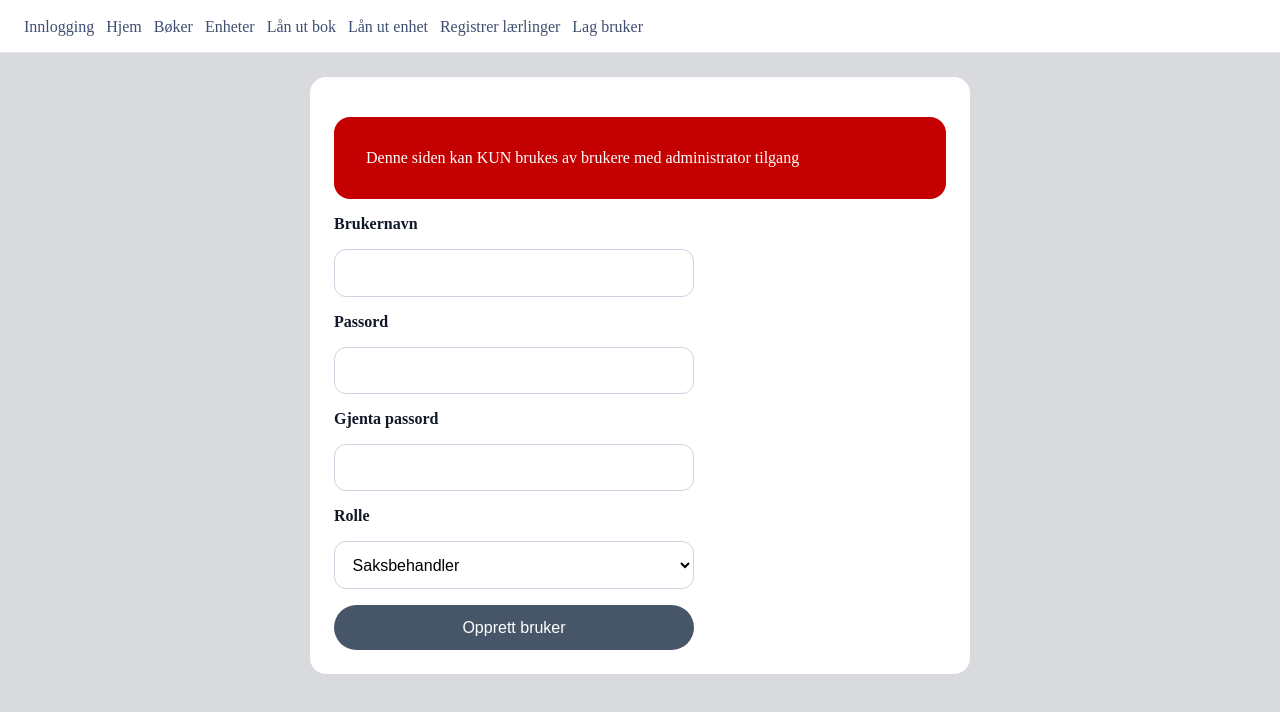
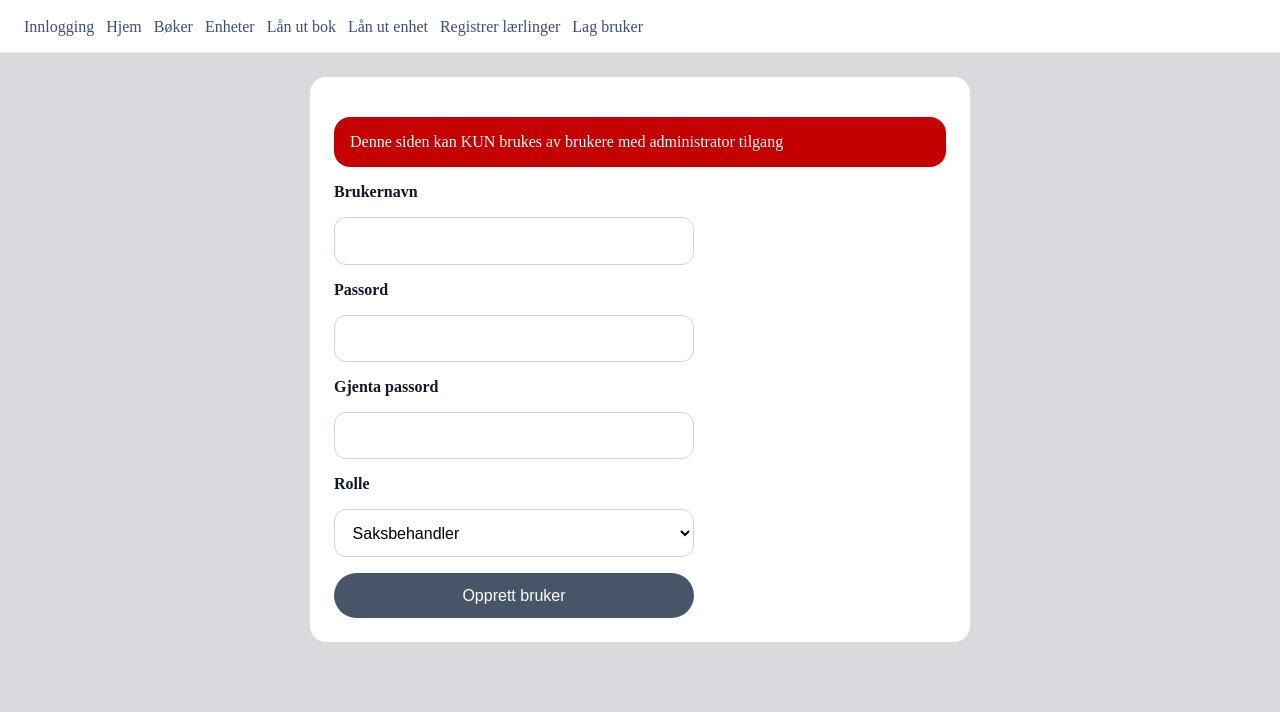
Before and after one commit to RealSigmaInYou/Bibliotek-fagpr-ve-Jakob, a website built with Vite: page frontend/pages/create_user.html in a window 1280 px wide. Shown: the part 56-768 px from the top of the page. Built offline with nearby package versions, Linux system fonts and the light colour scheme.

Commit message:
feat: making highlight slightly smaller

```diff
--- a/frontend/styles.css
+++ b/frontend/styles.css
@@ -67,6 +67,7 @@ h1 {
 .warning {
     color: white;
     background: rgb(196, 0, 0);
+    border-color: #000000;
     border-radius: 1rem;
-    padding: 2rem;
+    padding: 1rem;
 }
```
